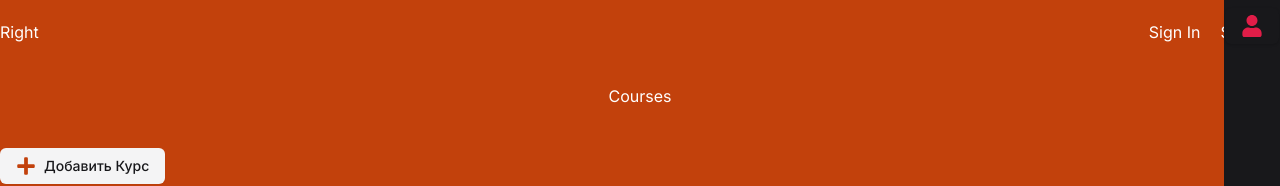
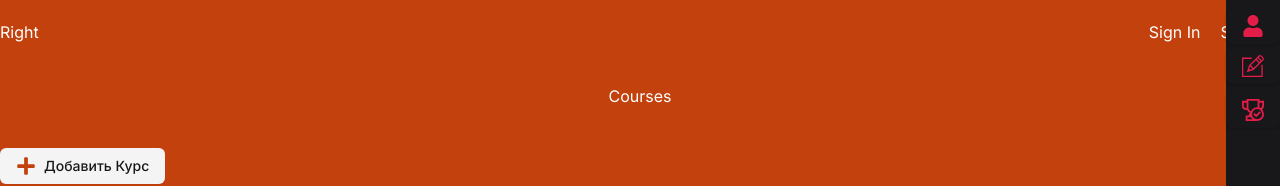
Before and after one commit to dworker863/education-portal, a Next.js app: page / in a window 1280 px wide. Shown: the top 186 px of the page. Built offline with nearby package versions, Linux system fonts and the light colour scheme; no server answers; the database is empty.

Commit message:
Added achievements and exercises components. Removed sidebar-wrapper

```diff
--- /dev/null
+++ b/app/components/achievements.tsx
@@ -0,0 +1,21 @@
+import { FC } from 'react';
+import { cn } from '../libs/cn';
+
+type TAchievementsProps = {
+  showAchievements: boolean;
+};
+
+const Achievements: FC<TAchievementsProps> = ({ showAchievements }) => {
+  return (
+    <div
+      className={cn(
+        'absolute top-0 right-[-400px] -z-10 flex flex-col w-[400px] h-svh px-12 py-5 bg-primary transition-transform duration-500 ease-in-out transform',
+        { '-translate-x-[400px]': showAchievements },
+      )}
+    >
+      Achievements
+    </div>
+  );
+};
+
+export default Achievements;
--- /dev/null
+++ b/app/components/exercises.tsx
@@ -0,0 +1,21 @@
+import { FC } from 'react';
+import { cn } from '../libs/cn';
+
+type TExercisesProps = {
+  showExercises: boolean;
+};
+
+const Exercises: FC<TExercisesProps> = ({ showExercises }) => {
+  return (
+    <div
+      className={cn(
+        'absolute top-0 right-[-400px] -z-10 flex flex-col w-[400px] h-svh px-12 py-5 bg-primary transition-transform duration-500 ease-in-out transform',
+        { '-translate-x-[400px]': showExercises },
+      )}
+    >
+      Exercises
+    </div>
+  );
+};
+
+export default Exercises;
--- a/app/components/profile.tsx
+++ b/app/components/profile.tsx
@@ -14,7 +14,7 @@ const Profile: FC<TProfile> = ({ showProfile }) => {
   return (
     <div
       className={cn(
-        'absolute top-0 right-[-400px] flex flex-col w-[400px] h-svh px-12 py-5 bg-primary transition-transform duration-500 ease-in-out transform',
+        'absolute top-0 right-[-400px] -z-10 flex flex-col w-[400px] h-svh px-12 py-5 bg-primary transition-transform duration-500 ease-in-out transform',
         { '-translate-x-[400px]': showProfile },
       )}
     >
--- a/app/components/sidebar-wrapper.tsx
+++ /dev/null
@@ -1,22 +0,0 @@
-'use client';
-
-import { useState } from 'react';
-import Sidebar from './sidebar';
-import Profile from './profile';
-
-const SidebarWrapper = () => {
-  const [showProfile, setShowProfile] = useState(false);
-
-  const showProfileHandler = () => {
-    setShowProfile(!showProfile);
-  };
-
-  return (
-    <div className="fixed right-0 z-20">
-      <Profile showProfile={showProfile} />
-      <Sidebar clickHandler={showProfileHandler} />
-    </div>
-  );
-};
-
-export default SidebarWrapper;
--- a/app/components/sidebar.tsx
+++ b/app/components/sidebar.tsx
@@ -1,20 +1,58 @@
-import { FC } from 'react';
+'use client';
+
+import { FC, useState } from 'react';
 import { FaUser } from 'react-icons/fa';
 import { Button } from './button';
+import { TfiPencilAlt } from 'react-icons/tfi';
+import { GrAchievement } from 'react-icons/gr';
+import Profile from './profile';
+import Achievements from './achievements';
+import Exercises from './exercises';
 
-type TSidebarProps = {
-  clickHandler: () => void;
-};
+const Sidebar = () => {
+  const [showProfile, setShowProfile] = useState(false);
+  const [showExercises, setShowExercises] = useState(false);
+  const [showAchievements, setShowAchievements] = useState(false);
 
-const Sidebar: FC<TSidebarProps> = ({ clickHandler }) => {
+  const showProfileHandler = () => {
+    setShowProfile(!showProfile);
+    setShowExercises(false);
+    setShowAchievements(false);
+  };
+
+  const showExercisesHandler = () => {
+    setShowExercises(!showExercises);
+    setShowProfile(false);
+    setShowAchievements(false);
+  };
+
+  const showAchievementsHandler = () => {
+    setShowAchievements(!showAchievements);
+    setShowExercises(false);
+    setShowProfile(false);
+  };
+
   return (
-    <>
-      <div className="fixed right-0 flex justify-center align-middle w-14 h-svh py-2 bg-primary">
-        <Button onClick={clickHandler}>
-          <FaUser size={22} color="#E11D48" />
+    <div className="fixed right-0">
+      <Profile showProfile={showProfile} />
+      <Exercises showExercises={showExercises} />
+      <Achievements showAchievements={showAchievements} />
+      <div className="flex flex-col items-center w-18 h-svh py-2 bg-primary">
+        <Button className="mb-1" onClick={showProfileHandler}>
+          <FaUser className="hover:scale-125" size={22} color="#E11D48" />
+        </Button>
+        <Button className="mb-2" onClick={showExercisesHandler}>
+          <TfiPencilAlt className="hover:scale-125" size={22} color="#E11D48" />
+        </Button>
+        <Button className="mb-1" onClick={showAchievementsHandler}>
+          <GrAchievement
+            className="hover:scale-125"
+            size={22}
+            color="#E11D48"
+          />
         </Button>
       </div>
-    </>
+    </div>
   );
 };
 
--- a/app/layout.tsx
+++ b/app/layout.tsx
@@ -5,7 +5,7 @@ import AppWrapper from './components/app-wrapper';
 import { cn } from './libs/cn';
 import Overlay from './components/overlay';
 import TopLine from './components/top-line';
-import SidebarWrapper from './components/sidebar-wrapper';
+import Sidebar from './components/sidebar';
 
 const inter = Inter({ subsets: ['latin'] });
 
@@ -26,7 +26,7 @@ export default function RootLayout({
       <body className={cn('bg-orange-700 text-white ', inter.className)}>
         <AppWrapper>
           <Overlay>
-            <SidebarWrapper />
+            <Sidebar />
             <div className="container mx-auto">
               <TopLine />
               {children}
--- a/app/page.tsx
+++ b/app/page.tsx
@@ -1,5 +1,3 @@
-import { auth } from '@/auth';
-import Image from 'next/image';
 import { getAllCourses } from './libs/utils/courses';
 import Courses from './components/courses';
 
```
